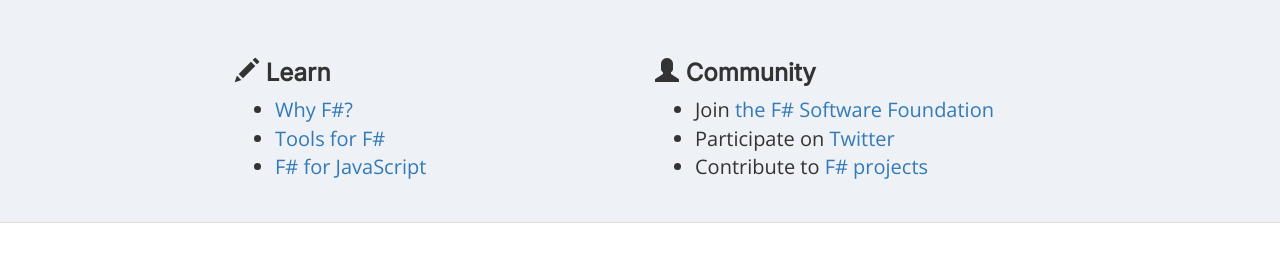
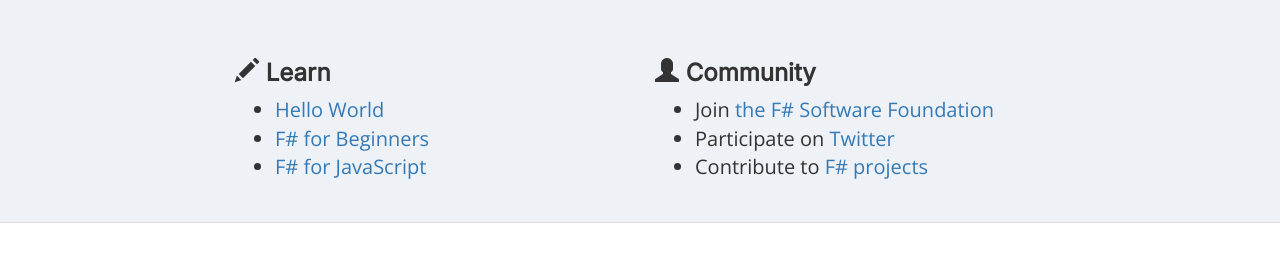
Before and after one commit to fsharp/fsharp.org, a Jekyll site: the page index.html, which Jekyll copies as it is, in a window 1280 px wide and 900 px high, scrolled down 624 px. Shown: the part 164-439 px from the top of the window. Built offline with Jekyll 4.4.1, drawn with Linux system fonts in a browser that asks for light colours; nearby versions of some CDN libraries.

Commit message:
improve getting started links

```diff
--- a/index.html
+++ b/index.html
@@ -265,8 +265,8 @@
                 <div class="col-md-5">
                     <h3><span class="glyphicon glyphicon-pencil"></span> Learn</h3>
                     <ul class="">
-                        <li><a href="https://dotnet.microsoft.com/languages/fsharp"  target="_blank">Why F#?</a></li>
-                        <li><a href="https://dotnet.microsoft.com/languages/fsharp/tools"  target="_blank">Tools for F#</a></li>
+                        <li><a href="https://dotnet.microsoft.com/learn/languages/fsharp-hello-world-tutorial"  target="_blank">Hello World</a></li>
+                        <li><a href="https://www.youtube.com/playlist?list=PLdo4fOcmZ0oUFghYOp89baYFBTGxUkC7Z"  target="_blank">F# for Beginners</a></li>
                         <li><a href="use/web-apps/" target="_blank">F# for JavaScript</a></li>
                     </ul>
                 </div>
```
